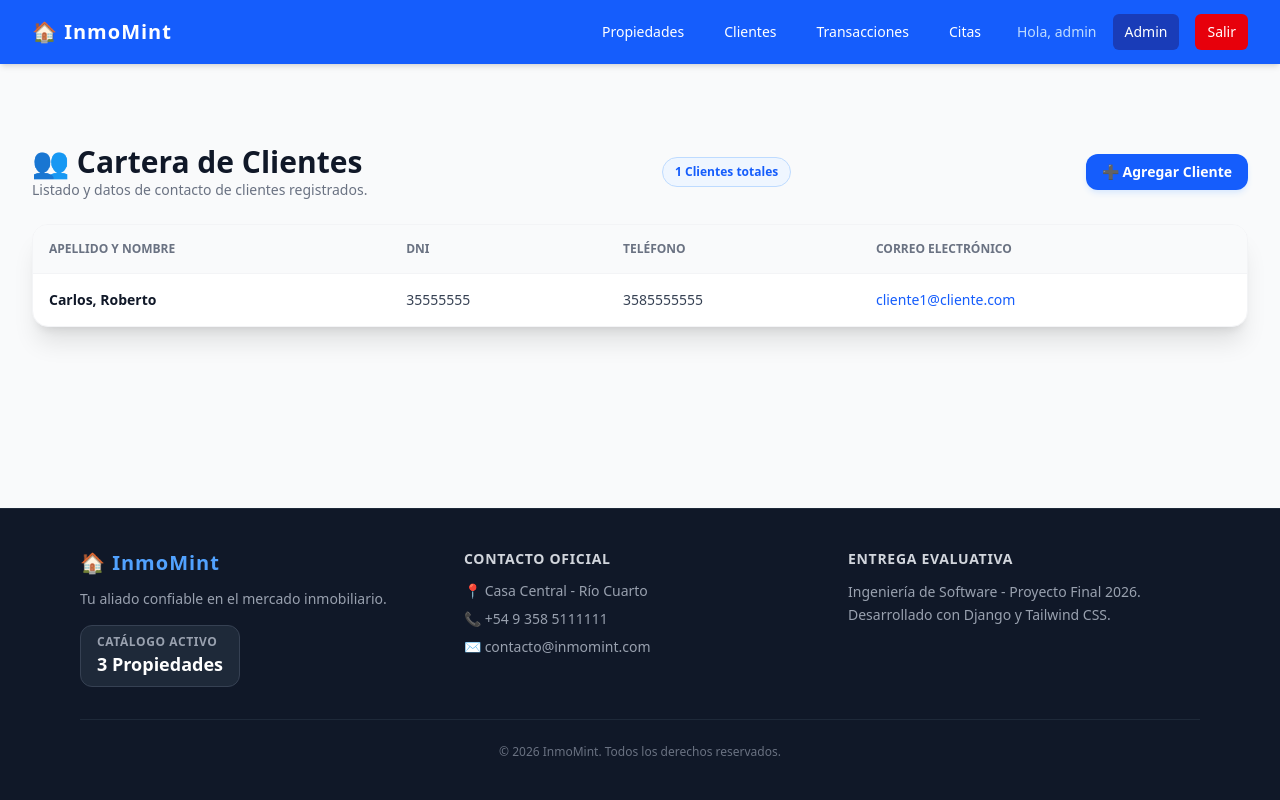
After one commit to fbressan-itec/tp1ev_ing, a Django app: page /propiedades/clientes/ in a window 1280 px wide. The commit adds this page. Run offline with Django 5.2, Linux system fonts and the light colour scheme; a user stored in the database is signed in; data comes from the database, SQL or seed files in the repository; both versions use the stored data as it was after the commit.

Commit message:
rutas, vistas y crud para agregar clientes y citas

```diff
--- a/inmobiliaria/urls.py
+++ b/inmobiliaria/urls.py
@@ -9,4 +9,9 @@ urlpatterns = [
     path('propiedad/nueva/', views.crear_propiedad, name='crear_propiedad'), #formulario cargar propiedades
     path('propiedad/<int:pk>/editar/', views.editar_propiedad, name='editar_propiedad'), #editar
     path('propiedad/<int:pk>/eliminar/', views.eliminar_propiedad, name='eliminar_propiedad'), #eliminar
+    path('clientes/', views.lista_clientes, name='lista_clientes'),
+    path('transacciones/', views.lista_transacciones, name='lista_transacciones'),
+    path('citas/', views.lista_citas, name='lista_citas'),
+    path('clientes/nuevo/', views.crear_cliente, name='crear_cliente'),
+    path('citas/nueva/', views.crear_cita, name='crear_cita'),
 ]
--- a/inmobiliaria/views.py
+++ b/inmobiliaria/views.py
@@ -1,7 +1,7 @@
 from django.shortcuts import render, get_object_or_404, redirect
 from django.contrib.auth.decorators import login_required, user_passes_test
-from .models import Propiedad, ImagenPropiedad
-from .forms import PropiedadForm
+from .models import Propiedad, ImagenPropiedad, Cliente, Transaccion, Cita
+from .forms import PropiedadForm, ClienteForm, CitaForm
 
 # verificar if admin o agente
 def es_agente_o_admin(user):
@@ -92,3 +92,52 @@ def eliminar_propiedad(request, pk):
 # para agregar home (publica)
 def home(request):
     return render(request, 'home.html')
+
+# lista de clientes
+@login_required
+def lista_clientes(request):
+    clientes = Cliente.objects.all()
+    return render(request, 'inmobiliaria/lista_clientes.html', {'clientes': clientes})
+
+#Lista de transacciones
+@login_required
+def lista_transacciones(request):
+    transacciones = Transaccion.objects.all()
+    return render(request, 'inmobiliaria/lista_transacciones.html', {'transacciones': transacciones})
+
+#losta de citas
+@login_required
+def lista_citas(request):
+    citas = Cita.objects.all()
+    return render(request, 'inmobiliaria/lista_citas.html', {'citas': citas})
+
+# Agregar datos de posibles clientes
+@login_required
+def crear_cliente(request):
+    if request.method == 'POST':
+        form = ClienteForm(request.POST)
+        if form.is_valid():
+            form.save()
+            return redirect('lista_clientes')
+    else:
+        form = ClienteForm()
+    return render(request, 'inmobiliaria/form_generico.html', {'form': form, 'titulo_pantalla': 'Registrar Nuevo Cliente'})
+
+# Crear citas con agentes
+@login_required
+def crear_cita(request):
+    propiedad_id = request.GET.get('propiedad_id') # Capturamos si viene desde una propiedad
+
+    if request.method == 'POST':
+        form = CitaForm(request.POST)
+        if form.is_valid():
+            form.save()
+            return redirect('lista_citas')
+    else:
+        initial_data = {}
+        # traer del id q preciona el boton de citas
+        if propiedad_id:
+            initial_data['propiedad'] = get_object_or_404(Propiedad, pk=propiedad_id)
+        form = CitaForm(initial=initial_data)
+
+    return render(request, 'inmobiliaria/form_generico.html', {'form': form, 'titulo_pantalla': 'Agendar Nueva Cita / Visita'})
--- a/templates/base.html
+++ b/templates/base.html
@@ -17,15 +17,18 @@
                     <a href="{% url 'home' %}" class="text-xl font-bold tracking-wider">🏠 InmoMint</a>
                 </div>
 
-                <div class="flex items-center space-x-4">
+                <div class="flex items-center space-x-2 md:space-x-4">
                     <a href="{% url 'lista_propiedades' %}" class="hover:bg-blue-700 px-3 py-2 rounded-md text-sm font-medium">Propiedades</a>
-                    <a href="#" class="hover:bg-blue-700 px-3 py-2 rounded-md text-sm font-medium">Clientes</a>
 
                     {% if user.is_authenticated %}
-                        <span class="text-blue-200 text-sm font-medium hidden sm:inline">Hola, {{ user.username }}</span>
+                        <a href="{% url 'lista_clientes' %}" class="hover:bg-blue-700 px-3 py-2 rounded-md text-sm font-medium">Clientes</a>
+                        <a href="{% url 'lista_transacciones' %}" class="hover:bg-blue-700 px-3 py-2 rounded-md text-sm font-medium">Transacciones</a>
+                        <a href="{% url 'lista_citas' %}" class="hover:bg-blue-700 px-3 py-2 rounded-md text-sm font-medium">Citas</a>
+
+                        <span class="text-blue-200 text-sm font-medium hidden lg:inline ml-2">Hola, {{ user.username }}</span>
 
                         {% if user.is_staff or user.es_agente %}
-                            <a href="/admin/" class="hover:bg-blue-700 px-3 py-2 rounded-md text-sm font-medium">Admin</a>
+                            <a href="/admin/" class="hover:bg-blue-700 px-3 py-2 rounded-md text-sm font-medium bg-blue-800">Admin</a>
                         {% endif %}
 
                         <form method="POST" action="{% url 'logout' %}" class="inline">
--- a/templates/inmobiliaria/detalle.html
+++ b/templates/inmobiliaria/detalle.html
@@ -86,9 +86,9 @@
                     </div>
                 {% endif %}
 
-                <button class="bg-blue-600 hover:bg-blue-700 text-white font-bold px-6 py-3 rounded-xl transition-colors shadow-md shadow-blue-200 cursor-pointer">
-                    Contactar Agente
-                </button>
+                <a href="{% url 'crear_cita' %}?propiedad_id={{ propiedad.pk }}" class="text-center bg-blue-600 hover:bg-blue-700 text-white font-bold px-6 py-3 rounded-xl transition-colors shadow-md shadow-blue-200 cursor-pointer">
+                    📞 Contactar Agente
+                </a>
             </div>
         </div>
     </div>
--- /dev/null
+++ b/templates/inmobiliaria/lista_clientes.html
@@ -0,0 +1,51 @@
+<!-- Lista de clientes -->
+
+{% extends 'base.html' %}
+
+{% block title %}Clientes - InmoMint{% endblock %}
+
+{% block content %}
+<div class="max-w-5xl mx-auto py-6"></div>
+    <div class="flex flex-col sm:flex-row justify-between items-start sm:items-center mb-6 gap-4">
+        <div>
+            <h1 class="text-3xl font-black text-gray-900">👥 Cartera de Clientes</h1>
+            <p class="text-gray-500 text-sm">Listado y datos de contacto de clientes registrados.</p>
+        </div>
+        <span class="bg-blue-50 text-blue-600 text-xs font-bold px-3 py-1.5 rounded-full border border-blue-200">
+                {{ clientes.count }} Clientes totales
+        </span>
+        <a href="{% url 'crear_cliente' %}" class="bg-blue-600 hover:bg-blue-700 text-white font-bold px-4 py-2 rounded-xl text-sm transition-all shadow-md shadow-blue-100 cursor-pointer">
+            ➕ Agregar Cliente
+        </a>
+    </div>
+
+    <div class="bg-white rounded-2xl shadow-xl overflow-hidden border border-gray-100">
+        <div class="overflow-x-auto">
+            <table class="w-full text-left text-sm text-gray-600">
+                <thead class="bg-gray-50 text-xs uppercase text-gray-500 font-bold border-b border-gray-100">
+                    <tr>
+                        <th class="p-4">Apellido y Nombre</th>
+                        <th class="p-4">DNI</th>
+                        <th class="p-4">Teléfono</th>
+                        <th class="p-4">Correo Electrónico</th>
+                    </tr>
+                </thead>
+                <tbody class="divide-y divide-gray-100">
+                    {% for cliente in clientes %}
+                    <tr class="hover:bg-gray-50/50 transition-colors">
+                        <td class="p-4 font-bold text-gray-900">{{ cliente.apellido }}, {{ cliente.nombre }}</td>
+                        <td class="p-4 text-gray-700">{{ cliente.dni }}</td>
+                        <td class="p-4 text-gray-700">{{ cliente.telefono }}</td>
+                        <td class="p-4 text-blue-600 font-medium">{{ cliente.email }}</td>
+                    </tr>
+                    {% empty %}
+                    <tr>
+                        <td colspan="4" class="p-8 text-center text-gray-400 font-medium">No hay clientes cargados en el sistema.</td>
+                    </tr>
+                    {% endfor %}
+                </tbody>
+            </table>
+        </div>
+    </div>
+</div>
+{% endblock %}
```
Also changed, not shown: inmobiliaria/forms.py (+28 -2 lines), templates/inmobiliaria/form_generico.html (added, +38 -0 lines), templates/inmobiliaria/lista_citas.html (added, +48 -0 lines), templates/inmobiliaria/lista_transacciones.html (added, +52 -0 lines), db.sqlite3. Lines whose indentation alone changed are shown as unchanged.
